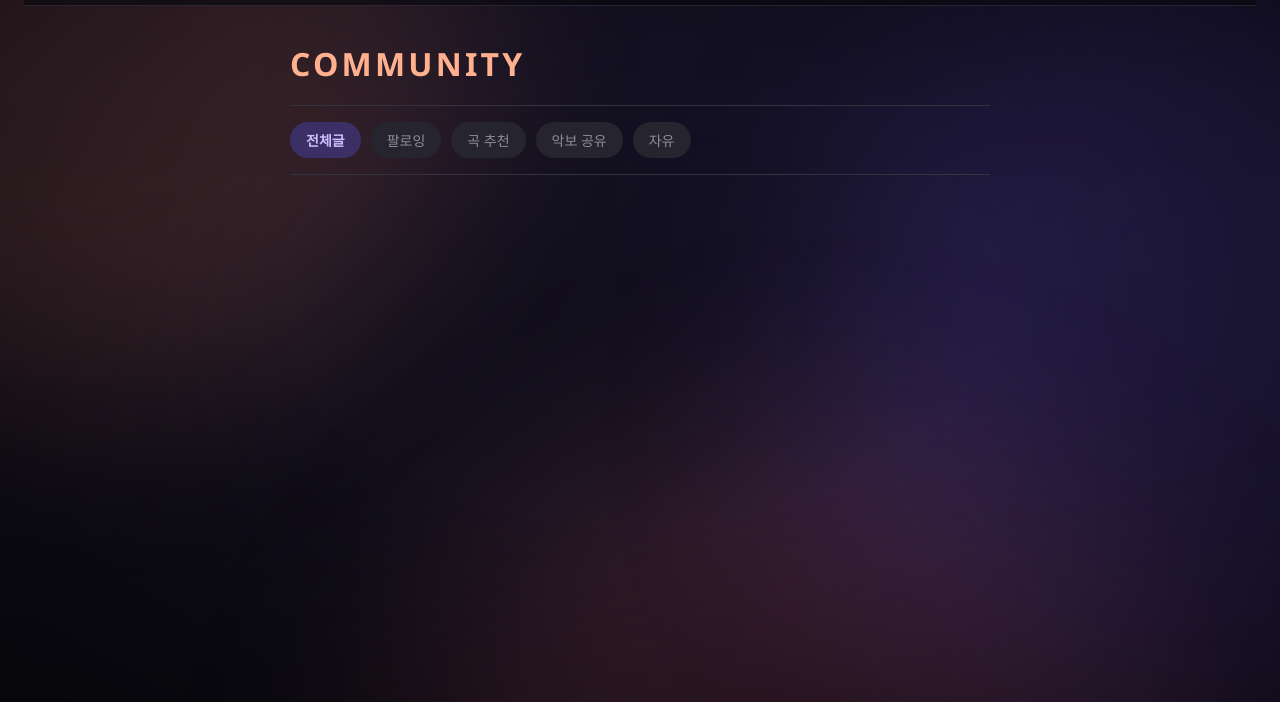
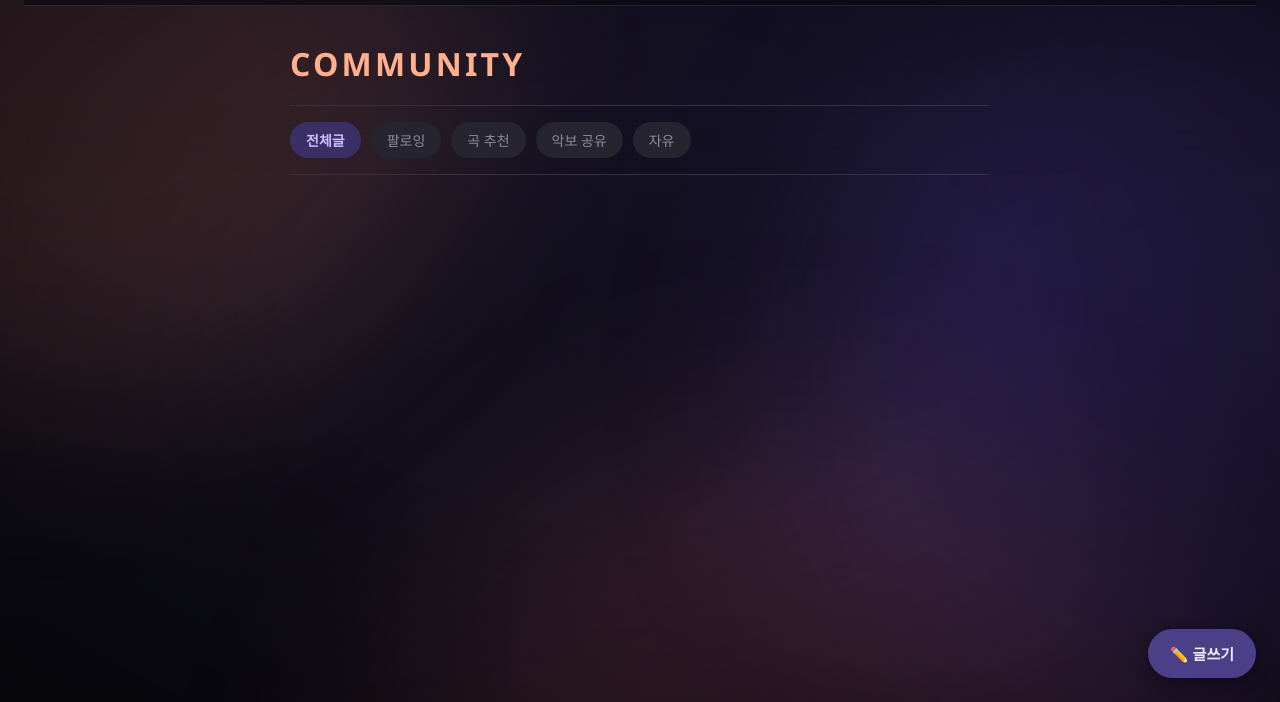
Before and after one commit to jookan/web_project, a plain HTML site: page pages/community.html in a window 1280 px wide. Shown: the part 98-800 px from the top of the page. Drawn offline with Linux system fonts and the light colour scheme; no server answers.

Commit message:
글쓰기 버튼 수정

```diff
--- a/pages/community.html
+++ b/pages/community.html
@@ -46,8 +46,8 @@
   </section>
   </main>
 
-  <!-- 하단 글쓰기 버튼: 누르면 글쓰기 전용 페이지로 이동 (팔로잉 탭에서는 숨김) -->
-  <a href="community_write.html" class="fab hidden" id="writeFab">✏️ 글쓰기</a>
+  <!-- 하단 글쓰기 버튼: 누르면 글쓰기 전용 페이지로 이동 (모든 탭에서 표시) -->
+  <a href="community_write.html" class="fab" id="writeFab">✏️ 글쓰기</a>
 
 
   <script type="module" src="scripts/community_.js"></script>
--- a/pages/scripts/community_.js
+++ b/pages/scripts/community_.js
@@ -40,8 +40,7 @@ MD.ready.then(function () {
         ? '아직 글이 없어요. 첫 글을 남겨보세요!'
         : '아직 이 카테고리에 글이 없어요. 첫 글을 남겨보세요!';
 
-    //팔로잉 탭에서는 글쓰기 버튼을 숨기고, 카테고리 탭에서는 해당 카테고리가 선택된 채로 글쓰기 페이지로 이동 (전체글 탭은 카테고리를 고르게 함)
-    writeFab.classList.toggle('hidden', currentTab === 'following');
+    //글쓰기 버튼은 모든 탭에서 보인다. 카테고리 탭에서는 해당 카테고리가 선택된 채로, 전체글/팔로잉 탭에서는 카테고리를 직접 고르게 글쓰기 페이지로 이동
     writeFab.href = (currentTab === 'all' || currentTab === 'following')
       ? 'community_write.html'
       : 'community_write.html?category=' + currentTab;
--- a/pages/web_programming/css/community_.css
+++ b/pages/web_programming/css/community_.css
@@ -73,6 +73,7 @@ nav.tabs a.active {
   border-radius: 28px;
   text-decoration: none;
   box-shadow: 0 4px 14px rgba(8, 6, 20, 0.6);
+  z-index: 20; /* 목록(page-shell) 위에 항상 보이도록 */
 }
 .fab:hover { filter: brightness(1.15); }
 
```
